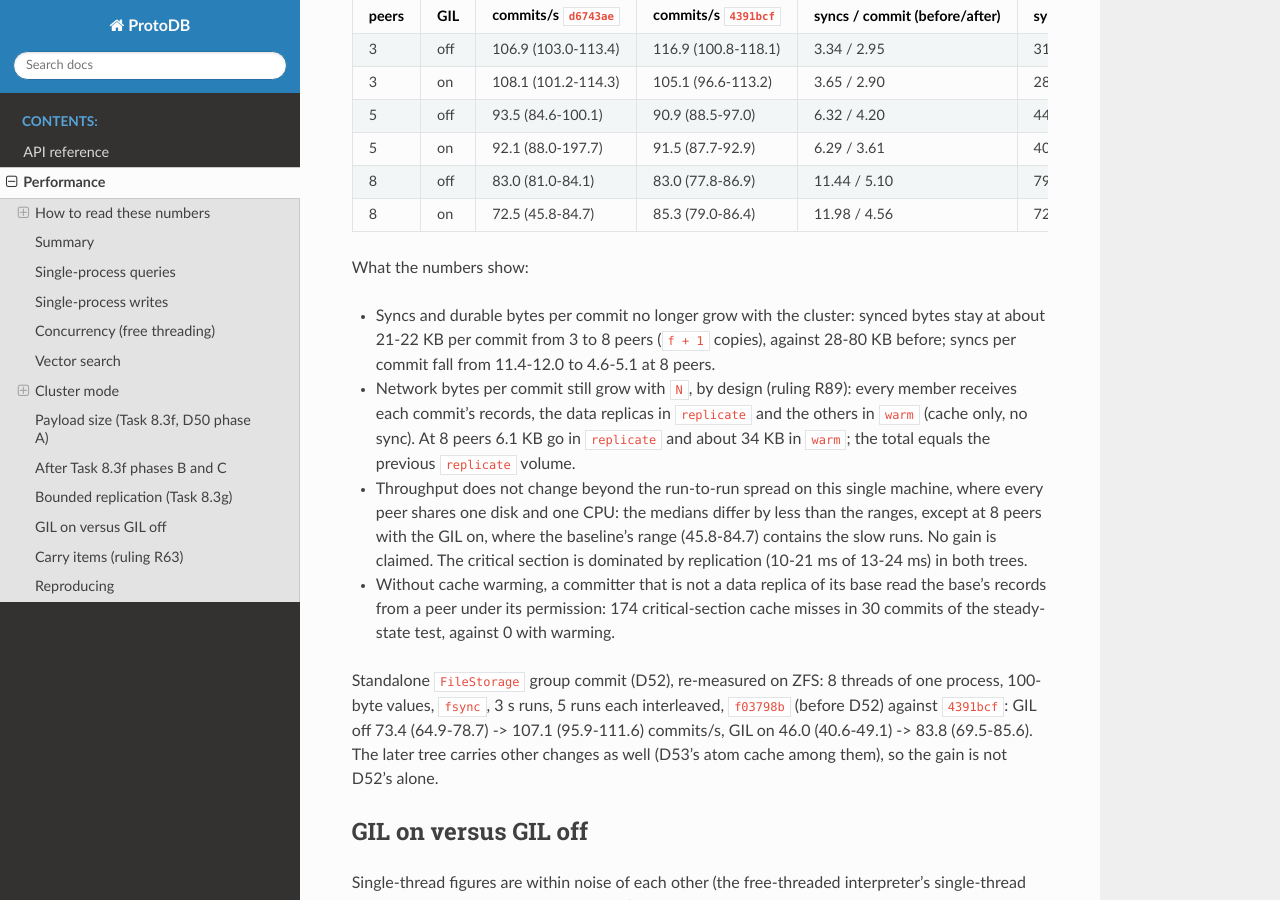
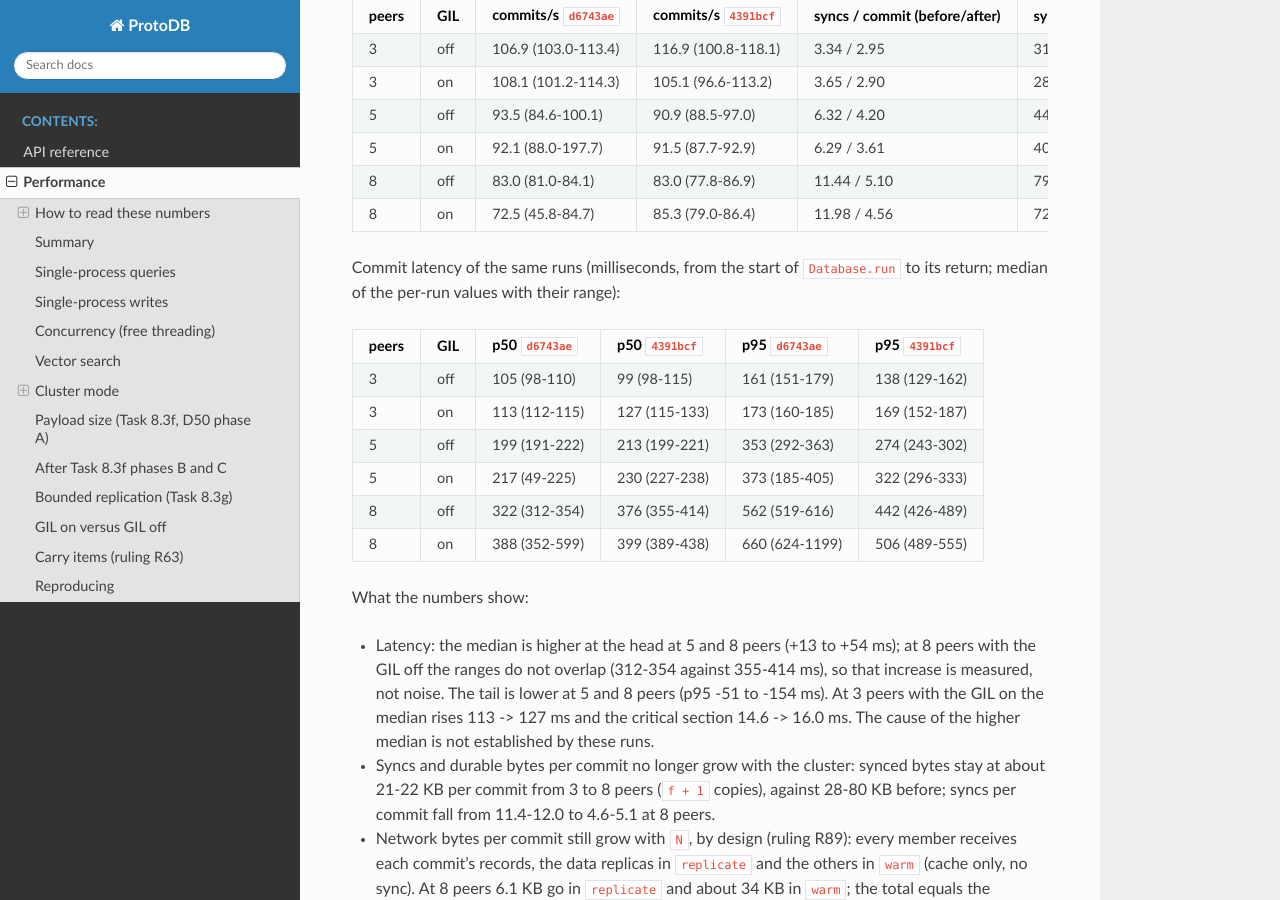
Before and after one commit to gamarino/ProtoDB, a Sphinx documentation site: the page built from docs/source/performance.rst, in a window 1280 px wide and 900 px high, scrolled down 14074 px. Built offline with Sphinx 7.4.7 and the Read the Docs theme 3.1.0, drawn with Linux system fonts in a browser that asks for light colours.

Commit message:
Docs: commit latency of the Task 8.3g ZFS runs (re-review N4, P6)
p50 and p95 per configuration with ranges.  The median is higher at the head at 5 and
8 peers (at 8 peers with the GIL off the ranges do not overlap: 322 -> 376 ms), the
tail is lower; the cause of the higher median is not established.

Co-Authored-By: Claude Opus 5.5 <noreply@anthropic.com>

```diff
--- a/docs/source/performance.rst
+++ b/docs/source/performance.rst
@@ -630,8 +630,27 @@ peers       GIL    commits/s              commits/s              syncs / commit
 8           on     72.5 (45.8-84.7)       85.3 (79.0-86.4)       11.98 / 4.56    72.9 / 21.5     40.5 / 40.9  23.7 / 20.0
 ==========  =====  =====================  =====================  ==============  ==============  ===========  ===========
 
+Commit latency of the same runs (milliseconds, from the start of ``Database.run`` to its
+return; median of the per-run values with their range):
+
+==========  =====  ==========================  ==========================  ==========================  ==========================
+peers       GIL    p50 ``d6743ae``             p50 ``4391bcf``             p95 ``d6743ae``             p95 ``4391bcf``
+==========  =====  ==========================  ==========================  ==========================  ==========================
+3           off    105 (98-110)                99 (98-115)                 161 (151-179)               138 (129-162)
+3           on     113 (112-115)               127 (115-133)               173 (160-185)               169 (152-187)
+5           off    199 (191-222)               213 (199-221)               353 (292-363)               274 (243-302)
+5           on     217 (49-225)                230 (227-238)               373 (185-405)               322 (296-333)
+8           off    322 (312-354)               376 (355-414)               562 (519-616)               442 (426-489)
+8           on     388 (352-599)               399 (389-438)               660 (624-1199)              506 (489-555)
+==========  =====  ==========================  ==========================  ==========================  ==========================
+
 What the numbers show:
 
+- Latency: the median is higher at the head at 5 and 8 peers (+13 to +54 ms); at 8 peers
+  with the GIL off the ranges do not overlap (312-354 against 355-414 ms), so that increase
+  is measured, not noise. The tail is lower at 5 and 8 peers (p95 -51 to -154 ms). At 3
+  peers with the GIL on the median rises 113 -> 127 ms and the critical section 14.6 -> 16.0
+  ms. The cause of the higher median is not established by these runs.
 - Syncs and durable bytes per commit no longer grow with the cluster: synced bytes stay at
   about 21-22 KB per commit from 3 to 8 peers (``f + 1`` copies), against 28-80 KB before;
   syncs per commit fall from 11.4-12.0 to 4.6-5.1 at 8 peers.
```
